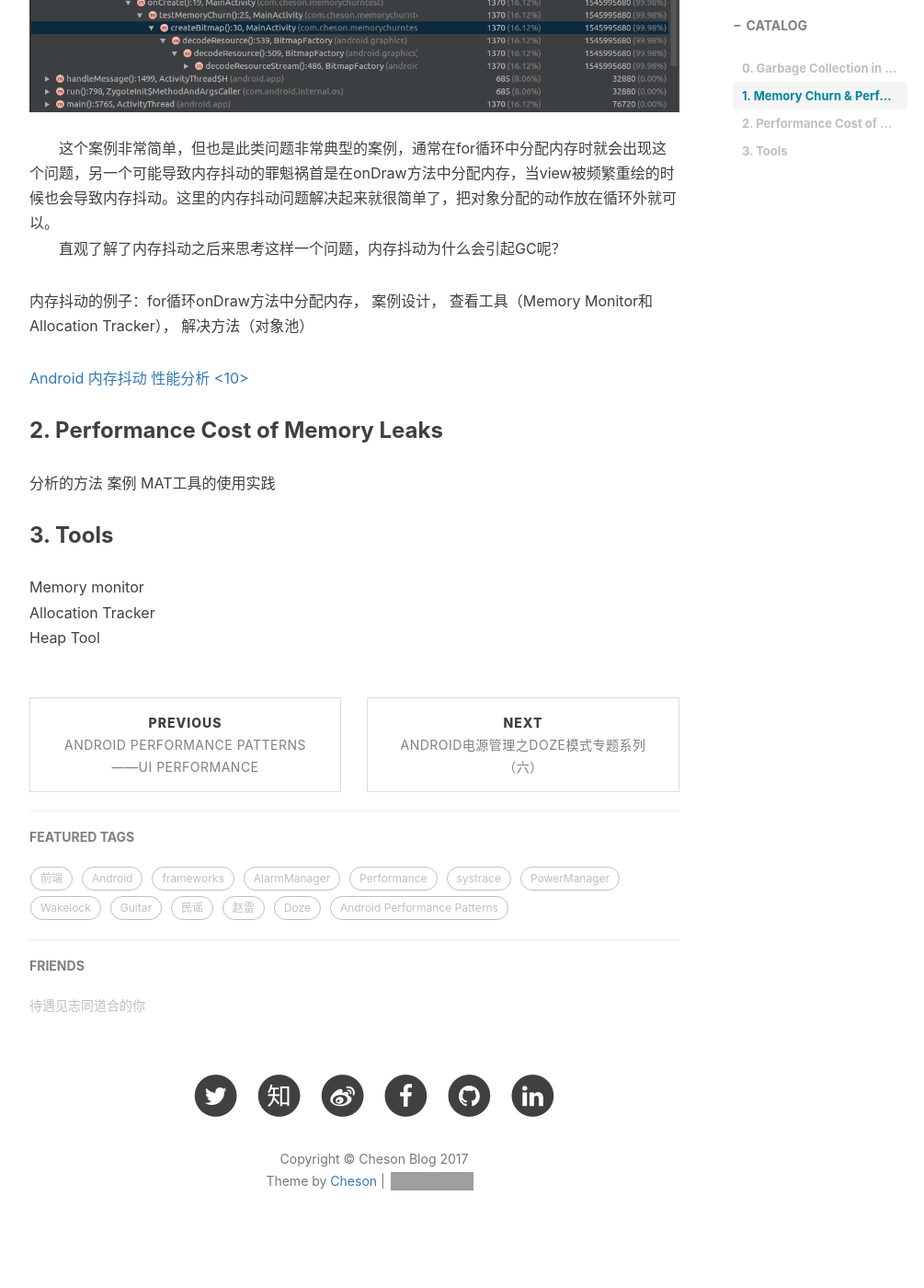
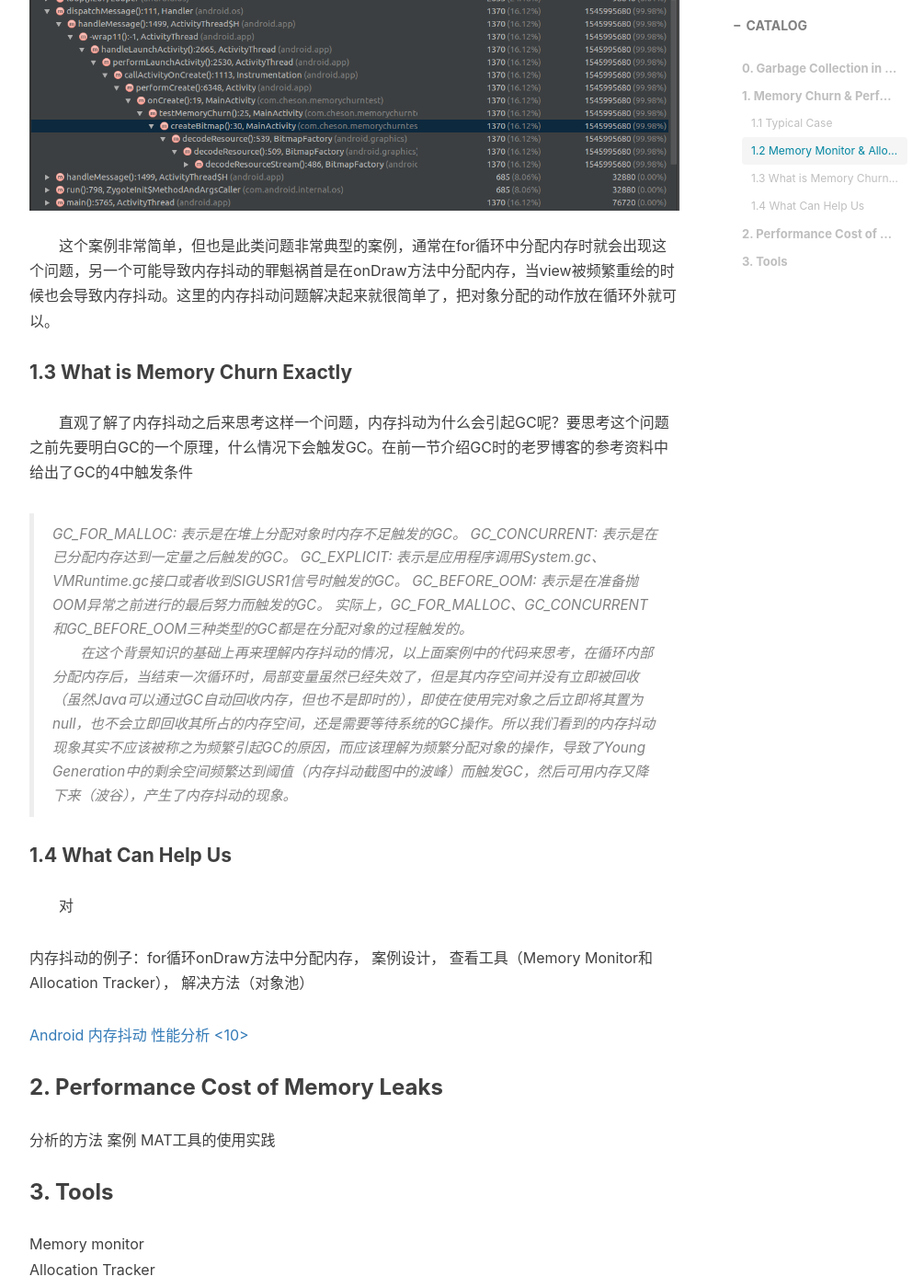
Before and after one commit to chendongqi/blog, a Jekyll site: the page built from _posts/android/performance/2017-03-16-android_perf_patterns_memory.markdown, in a window 1280 px wide and 1400 px high, scrolled down 4616 px. Shown: the whole window at 92% size, without its empty margins (233-1238 px from the left). Built offline with Jekyll 4.4.1, drawn with Linux system fonts in a browser that asks for light colours; nearby versions of some CDN libraries; comment, search, counter and statistics services are not loaded; before the commit the page ends 5977 px from its top, so only the background shows below that; some of the changed text lies outside the part shown; grey boxes are pictures that could not be loaded.

Commit message:
update paper performance memory

````diff
--- a/_posts/android/performance/2017-03-16-android_perf_patterns_memory.markdown
+++ b/_posts/android/performance/2017-03-16-android_perf_patterns_memory.markdown
@@ -41,6 +41,8 @@ tags:
 
 ### 1. Memory Churn & Performance
 
+#### 1.1 Typical Case
+
 &emsp;&emsp;这一节中就来详细看下内存抖动的情况，以一个非常简单的案例开场，来看这样一段代码
 ```java
     public class MainActivity extends AppCompatActivity {
@@ -68,6 +70,9 @@ tags:
         }
     }
 ```
+
+#### 1.2 Memory Monitor & Allocation Tracker
+
 &emsp;&emsp;这段程序跑起来后在Android Studio中用Memory Monitor工具来查看内存的情况，出现了非常明显的内存抖动情况，其引发的原因就是for循环中的分配对象，每次循环结束后都会被回收，导致内存不停的变化。
 ![memory_churn.png](https://chendongqi.github.io/blog/img/2017-03-16-android_perf_patterns_memory/memory_churn.png)
 &emsp;&emsp;在实际调试一个应用时，用Memory Monitor可以监视到内存的情况，但是无法定位到代码，如果看到有内存频繁或者长时间的内存抖动情况，如何去确定代码中的根因呢。这里需要用到Android Monitor中的另一个工具：Allocation Tracker。此工具的使用是需要手动抓取一段时间内的内存分配情况的，在操作之前点击下图中的Start Allocation Tracking，结束操作之后再点击stop。
@@ -75,7 +80,21 @@ tags:
 &emsp;&emsp;例如抓取到的内存抖动的一段内存情况，可以看到thread-1占了几乎100%的内存，分配的size很大，顺藤摸瓜就能找到问题的代码在于decodeResource方法中。
 ![allocation_tracker_result.png](https://chendongqi.github.io/blog/img/2017-03-16-android_perf_patterns_memory/allocation_tracker_result.png)
 &emsp;&emsp;这个案例非常简单，但也是此类问题非常典型的案例，通常在for循环中分配内存时就会出现这个问题，另一个可能导致内存抖动的罪魁祸首是在onDraw方法中分配内存，当view被频繁重绘的时候也会导致内存抖动。这里的内存抖动问题解决起来就很简单了，把对象分配的动作放在循环外就可以。
-&emsp;&emsp;直观了解了内存抖动之后来思考这样一个问题，内存抖动为什么会引起GC呢？
+
+#### 1.3 What is Memory Churn Exactly
+
+&emsp;&emsp;直观了解了内存抖动之后来思考这样一个问题，内存抖动为什么会引起GC呢？要思考这个问题之前先要明白GC的一个原理，什么情况下会触发GC。在前一节介绍GC时的老罗博客的参考资料中给出了GC的4中触发条件
+> GC_FOR_MALLOC: 表示是在堆上分配对象时内存不足触发的GC。
+GC_CONCURRENT: 表示是在已分配内存达到一定量之后触发的GC。
+GC_EXPLICIT: 表示是应用程序调用System.gc、VMRuntime.gc接口或者收到SIGUSR1信号时触发的GC。
+GC_BEFORE_OOM: 表示是在准备抛OOM异常之前进行的最后努力而触发的GC。
+实际上，GC_FOR_MALLOC、GC_CONCURRENT和GC_BEFORE_OOM三种类型的GC都是在分配对象的过程触发的。
+&emsp;&emsp;在这个背景知识的基础上再来理解内存抖动的情况，以上面案例中的代码来思考，在循环内部分配内存后，当结束一次循环时，局部变量虽然已经失效了，但是其内存空间并没有立即被回收（虽然Java可以通过GC自动回收内存，但也不是即时的），即使在使用完对象之后立即将其置为null，也不会立即回收其所占的内存空间，还是需要等待系统的GC操作。所以我们看到的内存抖动现象其实不应该被称之为频繁引起GC的原因，而应该理解为频繁分配对象的操作，导致了Young Generation中的剩余空间频繁达到阈值（内存抖动截图中的波峰）而触发GC，然后可用内存又降下来（波谷），产生了内存抖动的现象。
+
+#### 1.4 What Can Help Us
+
+&emsp;&emsp;对
+
 
 
 内存抖动的例子：for循环onDraw方法中分配内存，
````
